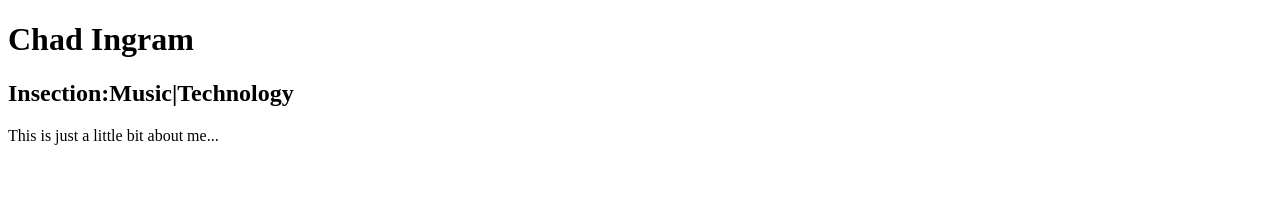
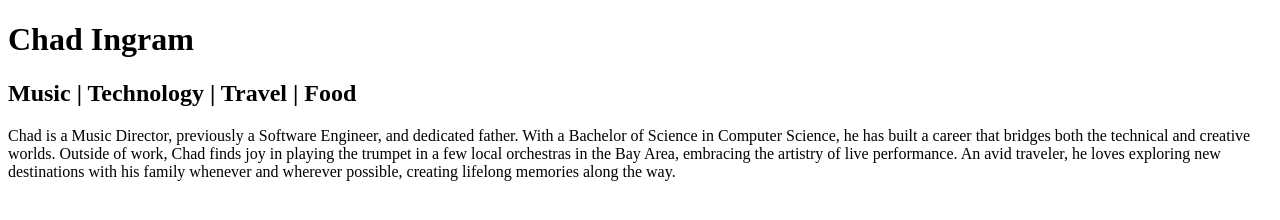
Before and after one commit to Ing-Ram/website, a plain HTML site: page index.html in a window 1280 px wide. Drawn offline with Linux system fonts and the light colour scheme.

Commit message:
added content to index.html file

```diff
--- a/index.html
+++ b/index.html
@@ -5,7 +5,7 @@
 	</head>
 	<body>
 		<h1>Chad Ingram</h1>
-		<h2>Insection:Music|Technology</h2>
-		<p>This is just a little bit about me...</p>
+		<h2>Music | Technology | Travel | Food</h2>
+		<p>Chad is a Music Director, previously a Software Engineer, and dedicated father. With a Bachelor of Science in Computer Science, he has built a career that bridges both the technical and creative worlds. Outside of work, Chad finds joy in playing the trumpet in a few local orchestras in the Bay Area, embracing the artistry of live performance. An avid traveler, he loves exploring new destinations with his family whenever and wherever possible, creating lifelong memories along the way.</p>
 	</body>
 </html>
```
